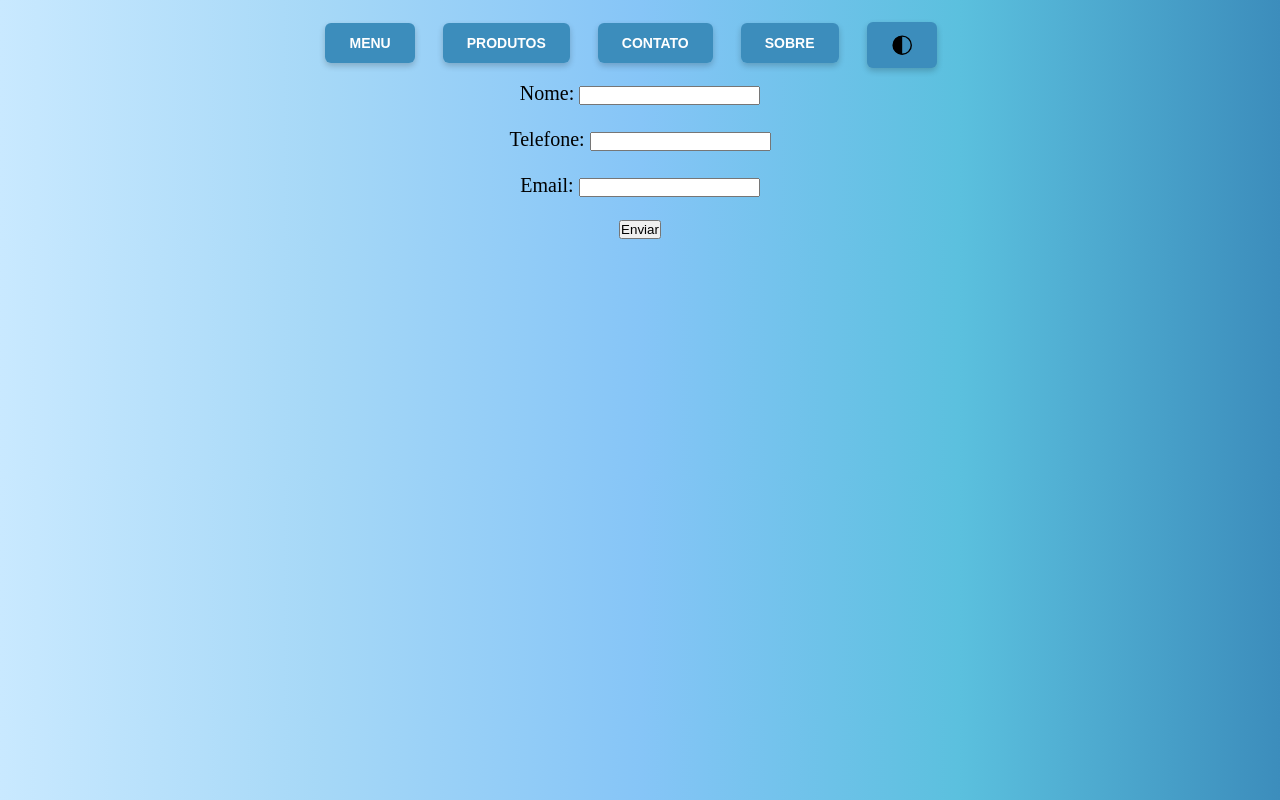
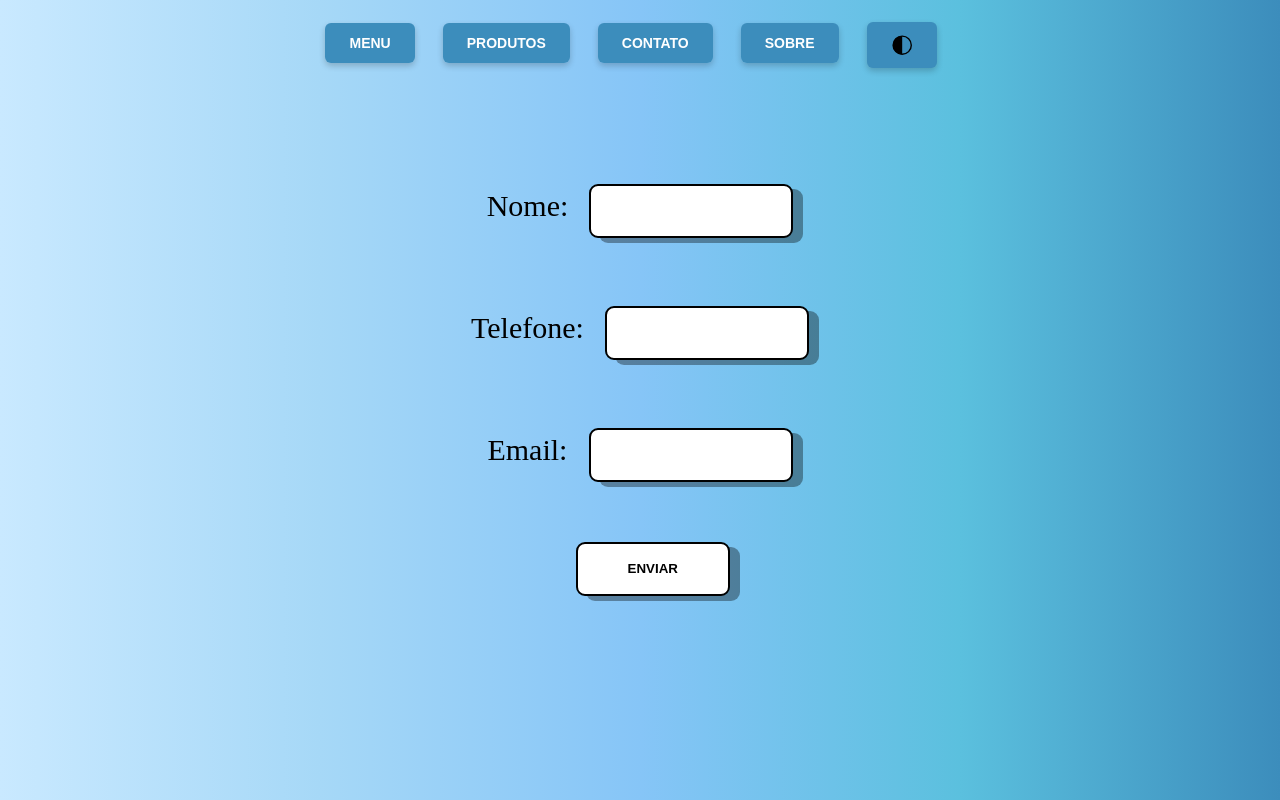
Before and after one commit to MIBFIAP/Checkpoint-2-Javascript, a plain HTML site: page Pages/Contato.html in a window 1280 px wide. Drawn offline with Linux system fonts and the light colour scheme.

Commit message:
CSS atualizado

```diff
--- a/Style/style.css
+++ b/Style/style.css
@@ -194,3 +194,59 @@ svg {
 
 
 }
+#envio{/*estiliza o formulário*/
+    width: 150px;
+    height: 50px;
+    background-color: white;
+    color: black;
+    text-transform: uppercase;
+    font-weight: bold;
+    margin-left: 2%;
+    margin-top: 2%;
+    border: 2px solid black;
+    border-radius: 9px;
+    box-shadow: 10px 5px rgba(0, 0, 0, 0.356);
+}
+
+#name{
+    width: 200px;
+    height: 50px;
+    background-color: white;
+    color: black;
+    margin-left: 2%;
+    margin-top: 15%;
+    border: 2px solid black;
+    border-radius: 9px;
+    box-shadow: 10px 5px rgba(0, 0, 0, 0.356);
+}
+#telefone{
+    width: 200px;
+    height: 50px;
+    background-color: white;
+    color: black;
+    margin-left: 2%;
+    margin-top: 5%;
+    border: 2px solid black;
+    border-radius: 9px;
+    box-shadow: 10px 5px rgba(0, 0, 0, 0.356);
+
+}
+#email{
+    width: 200px;
+    height: 50px;
+    background-color: white;
+    color: black;
+    margin-left: 2%;
+    margin-top: 5%;
+    border: 2px solid black;
+    border-radius: 9px;
+    box-shadow: 10px 5px rgba(0, 0, 0, 0.356);
+}
+.forms{
+    font-size: 30px;
+    color: rgb(0, 0, 0);
+    text-align: center;
+}
+#envio:hover{
+    transform: translateY(-2px);
+}
```
